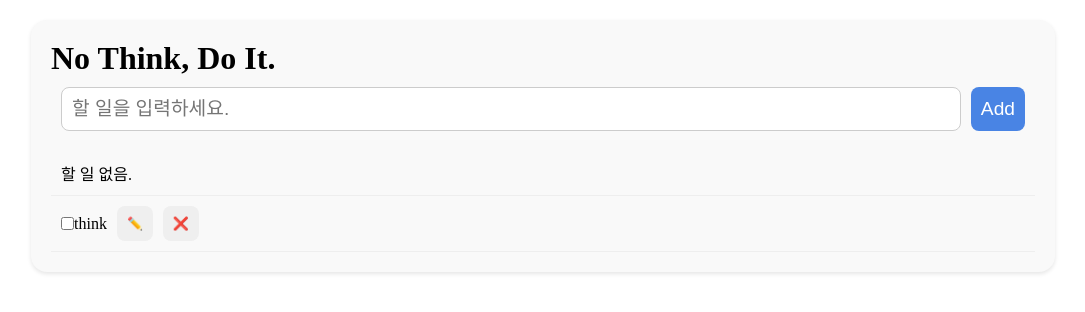
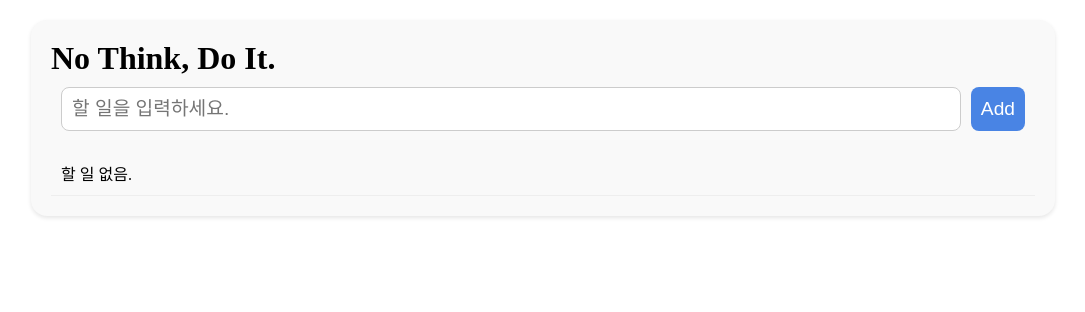
Before and after one commit to joyeonjuilife/Programming_3314, a React (Vite) app: page / in a window 1280 px wide. Shown: the top 312 px of the page, without its empty margins (97-1182 px from the left). Built offline with nearby package versions, Linux system fonts and the light colour scheme.

Commit message:
TodoListApp show todos

```diff
--- a/src/TodoListApp.jsx
+++ b/src/TodoListApp.jsx
@@ -30,7 +30,7 @@ function TodoListApp() {
         <div className="todo">
             <TodoHeader />
             <TodoAdder addTodo={addTodo} />
-            <TodoList />
+            <TodoList todos={todos} />
         </div>
     )
 }
--- a/src/components/Checkbox.jsx
+++ b/src/components/Checkbox.jsx
@@ -1,9 +1,9 @@
 export default function checkbox(props){
-    const { id, ...rest} = props;
+    const { children ,id, ...rest} = props;
     return (
         <>
             <input type="checkbox" id="chk-1" className="todo_check" />
-            <label htmlFor="chk-1" className="todo_label">think</label>
+            <label htmlFor="chk-1" className="todo_label">{children}</label>
         </>
     )
 }
--- a/src/components/TodoList.jsx
+++ b/src/components/TodoList.jsx
@@ -1,11 +1,13 @@
 import TodoItemEmpty from "./TodoItemEmpty";
 import TodoItem from "./TodoItem";
 
-export default function TodoList() {
+export default function TodoList({todos}) {
   return (
     <ul className="todo__list">
-      <TodoItemEmpty />
-      <TodoItem />
+      {/* todos에 값이 없으면, TdoItemEmpty */}
+      {todos.length ===0 &&<TodoItemEmpty />}
+      {/* todos에 값이 있으면, TodoItem에 todo를 넣자 */}
+      {todos.length > 0 && todos.map((todo) => <TodoItem todo={todo}/> )}
     </ul>
   );
 }
```
